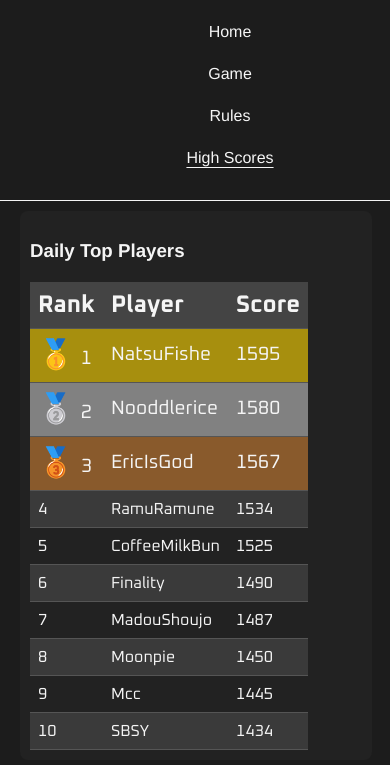
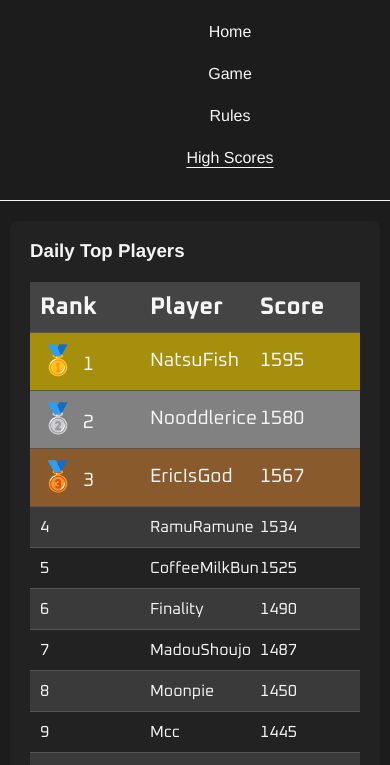
Before and after one commit to AndyZ-C137/CS5610-Spring2025-Project1-Battleship-Mock, a website built with webpack: page pages/highscores/highscores.html in a window 390 px wide. Shown: the part 75-840 px from the top of the page. Built offline with nearby package versions, Linux system fonts and the light colour scheme.

Commit message:
responsive size fixing

```diff
--- a/css/home.css
+++ b/css/home.css
@@ -59,7 +59,7 @@
   }
 
   .start-button {
-    font-size: 30px;
-    padding: 8px;
+    font-size: 20px;
+    padding: 5px;
   }
 }
--- a/css/style.css
+++ b/css/style.css
@@ -219,6 +219,7 @@ header {
 /* Sidebar Collapsible */
 @media (max-width: 768px) {
   .sidebar {
+    width: 0;
     display: none;
   }
 }
@@ -235,10 +236,20 @@ header {
 @media (max-width: 768px) {
   .container {
     flex-direction: column;
+    align-items: center;
+    justify-content: center;
+    margin: 5px;
+    padding: 5px;
   }
 
   .content {
     width: 100%;
+    /*margin: 5px;*/
+    /*padding: 5px;*/
+    display: flex;
+    flex-direction: column;
+    align-items: center;
+    justify-content: center;
   }
 }
 
--- a/pages/highscores/highscores.css
+++ b/pages/highscores/highscores.css
@@ -2,6 +2,7 @@
   width: 100%;
   border-collapse: collapse;
   margin-top: 20px;
+  table-layout: fixed;
 }
 
 .highscore-table thead {
@@ -40,7 +41,6 @@
   font-size: 1.2em;
 }
 
-
 .highscore-table tbody tr:hover {
   background-color: #555;
 }
@@ -65,19 +65,12 @@
 
 /* High Scores Table - Responsive */
 @media (max-width: 768px) {
-  .highscore-table {
-    display: block;
-    overflow-x: auto;
+  .content-section {
     width: 100%;
   }
 
   .highscore-table th,
   .highscore-table td {
-    padding: 8px;
-  }
-
-  .content {
-    width: 95%;
     padding: 10px;
   }
 }
--- a/pages/highscores/highscores.html
+++ b/pages/highscores/highscores.html
@@ -47,7 +47,7 @@
           </tr>
           </thead>
           <tbody>
-          <tr><td>1</td><td>NatsuFishe</td><td>1595</td></tr>
+          <tr><td>1</td><td>NatsuFish</td><td>1595</td></tr>
           <tr><td>2</td><td>Nooddlerice</td><td>1580</td></tr>
           <tr><td>3</td><td>EricIsGod</td><td>1567</td></tr>
           <tr><td>4</td><td>RamuRamune</td><td>1534</td></tr>
--- a/pages/rules/rules.css
+++ b/pages/rules/rules.css
@@ -81,8 +81,8 @@ h6 {
 #preparation:target,
 #play:target {
   display: block;
+}
 
-}
 .content-section:first-of-type {
   display: block;
 }
@@ -96,9 +96,13 @@ h6 {
 
 /* Rules Page Mobile Adjustments */
 @media (max-width: 768px) {
-  .content {
+  .sidebar-container {
+    display: none;
+  }
+
+  .content-box{
     width: 100%;
-    padding: 10px;
+    padding: 5px;
   }
 
   .i {
```
Also changed, not shown: pages/game/game.css (+4 -6 lines).
